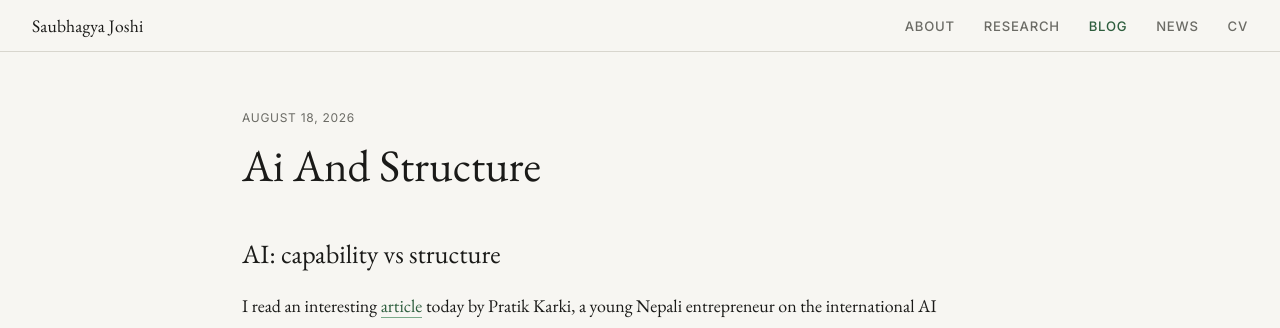
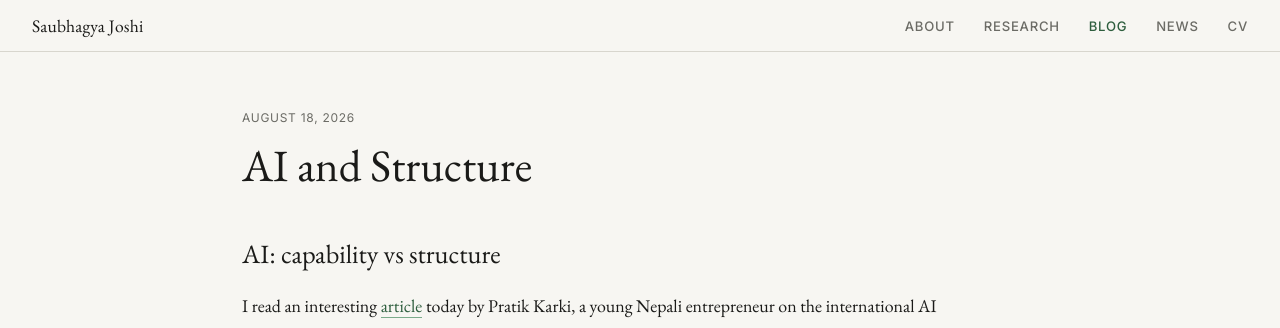
Before and after one commit to sau-joshi/sau-joshi.github.io, a Jekyll site: the page built from _posts/2026-08-18-ai-and-structure.md, in a window 1280 px wide and 1397 px high. Shown: the top 328 px of the window. Built offline with Jekyll 4.4.1, drawn with Linux system fonts in a browser that asks for light colours; our own code applies the rules of GitHub Pages for plain Markdown files; part of the change alters nothing that is shown.

```diff
--- a/_posts/2026-08-18-ai-and-structure.md
+++ b/_posts/2026-08-18-ai-and-structure.md
@@ -1,3 +1,10 @@
+---
+layout: post
+title: "AI and Structure"
+date: 2026-08-18
+categories: [ai, structure]
+---
+
 ## AI: capability vs structure
 
 I read an interesting [article](https://www.linkedin.com/pulse/what-has-change-before-ai-makes-anything-cheaper-pratik-karki-qxpwc/) today by Pratik Karki, a young Nepali entrepreneur on the international AI stage. He is the founder of [Anthromind](https://www.anthromind.com/).
```
